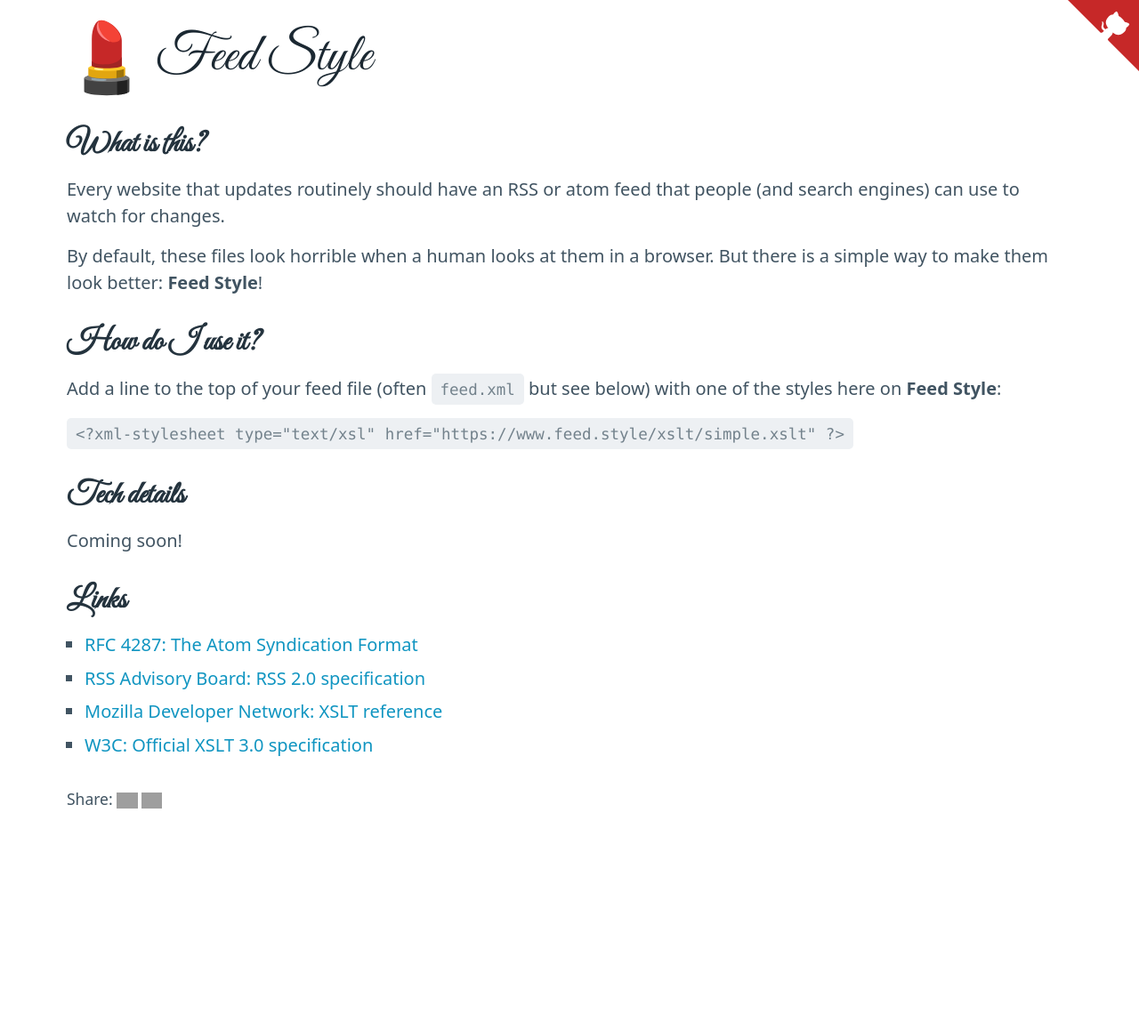
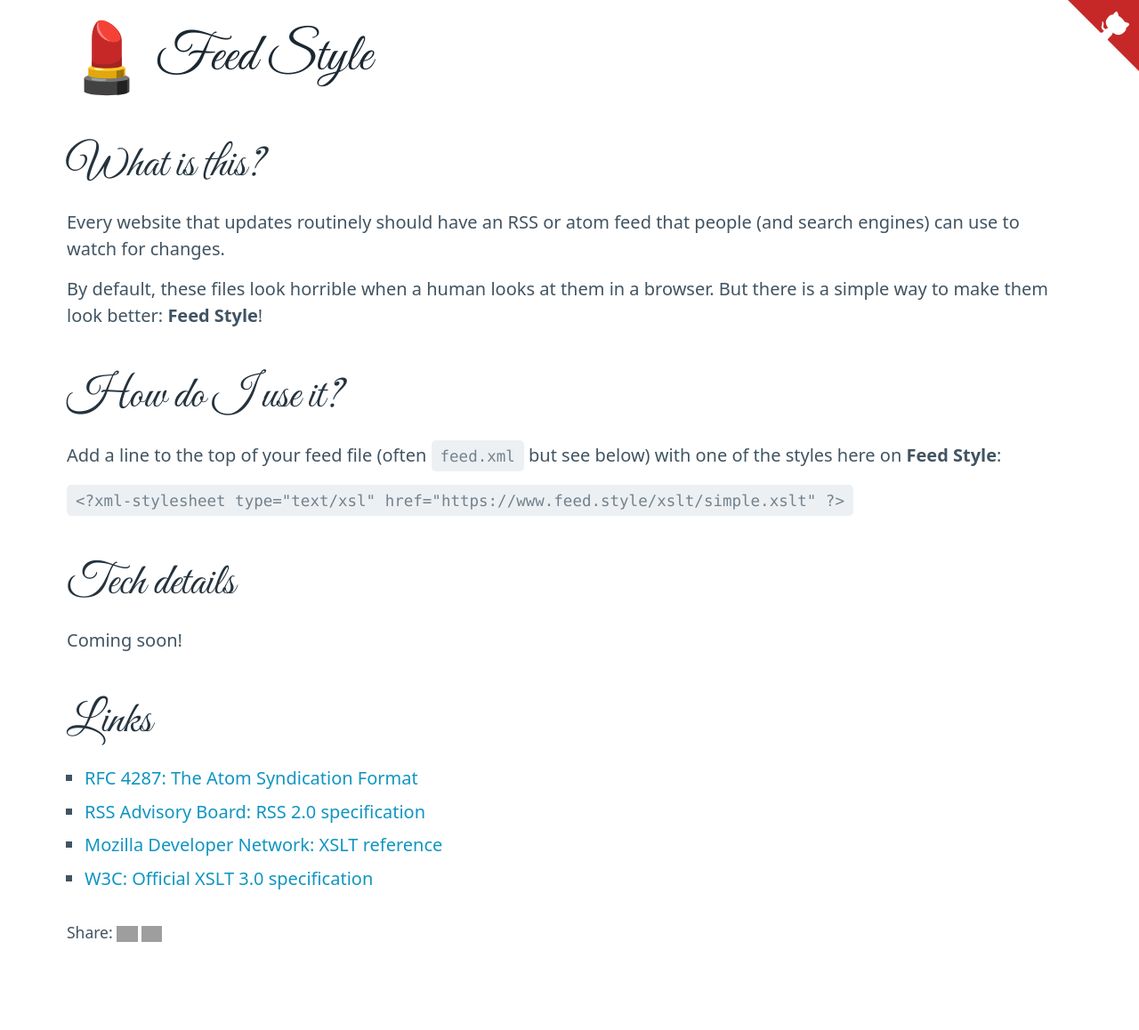
Before and after one commit to fileformat/rss.style, a Jekyll site: the page built from docs/index.html, in a window 1280 px wide. Shown: the whole page at 89% size. Built offline with Jekyll 4.4.1, drawn with Linux system fonts in a browser that asks for light colours; before the commit the page ends 1008 px from its top, so only the background shows below that; grey boxes are pictures that could not be loaded.

Commit message:
UPDATE: h2 font tweaks

```diff
--- a/docs/_includes/meta.html
+++ b/docs/_includes/meta.html
@@ -31,6 +31,8 @@
         }
         h2 {
             font-family: 'Great Vibes', cursive;
+            font-size: 2.5rem;
+            font-weight: 400;
             margin-top: 0.75em;
             margin-bottom: 0.25em;
         }
```
